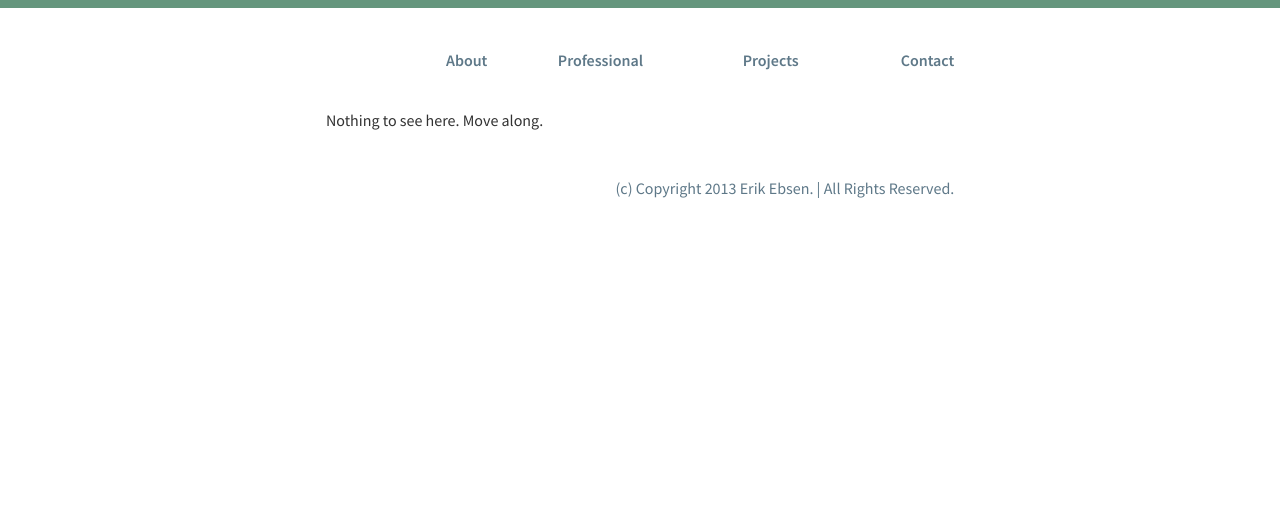
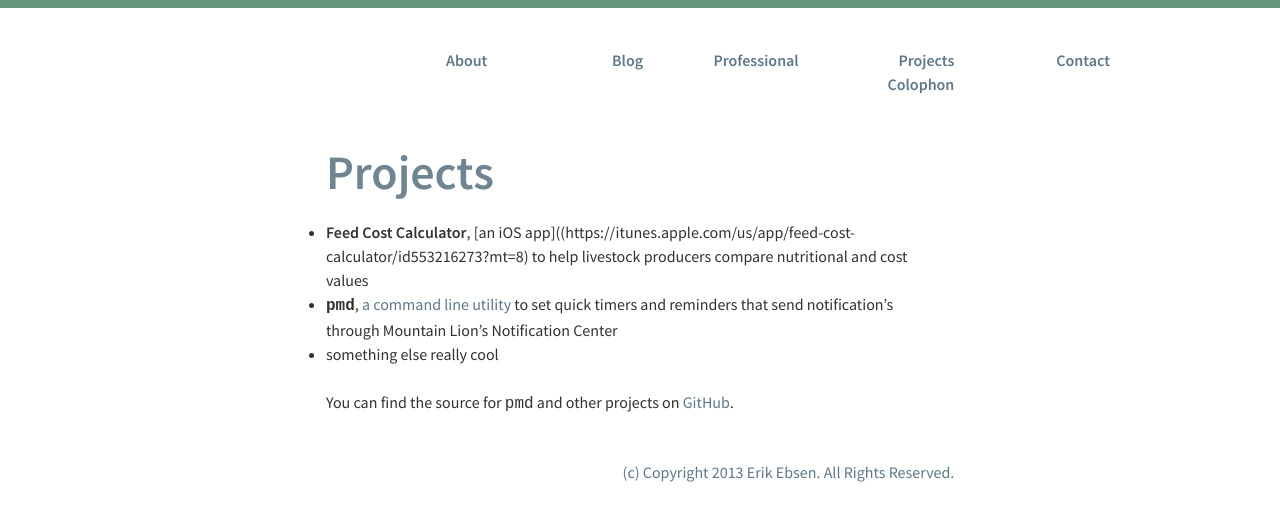
Before and after one commit to ebsen/ebsen.me, a Jekyll site: the page built from projects/index.md, in a window 1280 px wide. Shown: the top 521 px of the page. Built offline with Jekyll 4.4.1, drawn with Linux system fonts in a browser that asks for light colours.

Commit message:
Second draft

```diff
--- a/_layouts/default.html
+++ b/_layouts/default.html
@@ -15,11 +15,11 @@
     <ul class="grids">
       <li class="grid-2">&nbsp;</li>
       <li class="grid-2"><a href="/">About</a></li>
-      <!--<li class="grid-2"><a href="blog.html">Blog</a></li>-->
+      <li class="grid-2"><a href="blog.html">Blog</a></li>
 			<li class="grid-2"><a href="/professional">Professional</a></li>
       <li class="grid-2"><a href="/projects">Projects</a></li>
 			<li class="grid-2"><a href="/contact">Contact</a></li>
-			<!-- <li class="grid-2"><a href="/colophon">Colophon</a></li> -->
+			<li class="grid-2"><a href="/colophon">Colophon</a></li>
       <li class="grid-2">&nbsp;</li>
     </ul>
   </header>
@@ -27,7 +27,11 @@
 	<!-- Body -->
 	<section class="wrap">
 	  <div class="grids">
-			{{ content }}
+			<div class="grid-2"></div>
+			<div class="grid-8">
+				{{ content }}
+			</div>
+			<div class="grid-2"></div>
 	  </div>
 	</section>
 
@@ -35,7 +39,7 @@
   <footer class="wrap">
     <ul class="grids">
       <li class="grid-2">&nbsp;</li>
-      <li class="grid-8">(c) Copyright 2013 Erik Ebsen. | All Rights Reserved.</li>
+      <li class="grid-8">(c) Copyright 2013 Erik Ebsen. All Rights Reserved.</li>
       <li class="grid-2">&nbsp;</li>
     </ul>
   </footer>
--- a/css/rest.css
+++ b/css/rest.css
@@ -14,6 +14,9 @@ ul {
   padding-left: 0px;
   text-align: right;
 }
+section ul {
+	text-align: left;
+}
 footer {
   text-align: right;
 }
--- a/professional/index.html
+++ b/professional/index.html
@@ -2,8 +2,6 @@
 layout: default
 title: Professional
 ---
-<div class="grid-2"></div>
-<div class="grid-8">
 <h1 id="professional_history">Professional History</h1>
 
 <p>I have done many kinds of work, including:</p>
@@ -23,6 +21,3 @@ title: Professional
 <p>I graduated from South Dakota State University in 2008 with Bachelor of Arts degrees in English Literature and in News-Editorial Journalism with a GPA of 3.x.</p>
 
 <p>In addition, I have three college-level courses in C++ up through Data Structures with a GPA of 4.0.</p>
-
-</div>
-<div class="grid-2"></div>
--- /dev/null
+++ b/projects/index.md
@@ -0,0 +1,10 @@
+---
+layout: default
+title: Projects
+---
+# Projects
+* **Feed Cost Calculator**, [an iOS app]((https://itunes.apple.com/us/app/feed-cost-calculator/id553216273?mt=8) to help livestock producers compare nutritional and cost values
+* **`pmd`**, [a command line utility](https://github.com/eriklebsen/pmd) to set quick timers and reminders that send notification's through Mountain Lion's Notification Center
+* something else really cool
+
+You can find the source for `pmd` and other projects on [GitHub](https://github.com/eriklebsen).
```
Also changed, not shown: _notes.md (added, +10 -0 lines), colophon/index.md (added, +8 -0 lines), contact/index.md (added, +8 -0 lines), index.html (+4 -8 lines), colophon/_index.html (renamed from colophon/index.html), contact/_index.html (renamed from contact/index.html), projects/_index.html (renamed from projects/index.html). Lines whose indentation alone changed are shown as unchanged.
